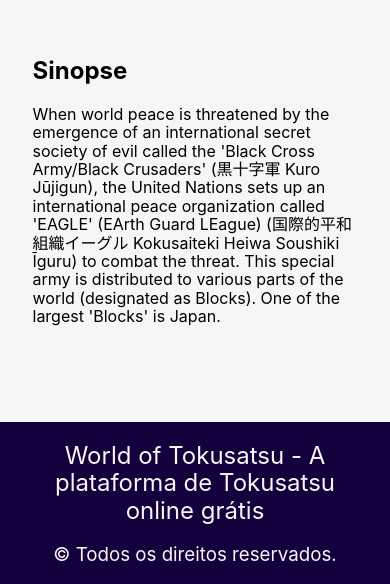
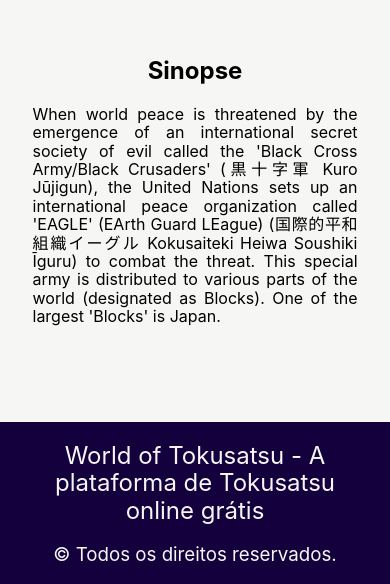
Before and after one commit to damassa/worldoftoku, a React (Create React App) app: page /Detail/1 in a window 390 px wide. Shown: the part 885-1469 px from the top of the page. Built offline with nearby package versions, Linux system fonts and the light colour scheme.

Commit message:
Serie detail text fix

```diff
--- a/src/components/pages/Detail/styles.js
+++ b/src/components/pages/Detail/styles.js
@@ -48,6 +48,16 @@
   SeriePlot: {
     minHeight: 120,
     padding: '0 0 30px 0',
+    '& h2': {
+      [theme.breakpoints.down('sm')]: {
+        textAlign: 'center',
+      },
+    },
+    '& p': {
+      [theme.breakpoints.down('sm')]: {
+        textAlign: 'justify',
+      },
+    },
   },
   OpeningVideo: {
     width: '100%',
```
